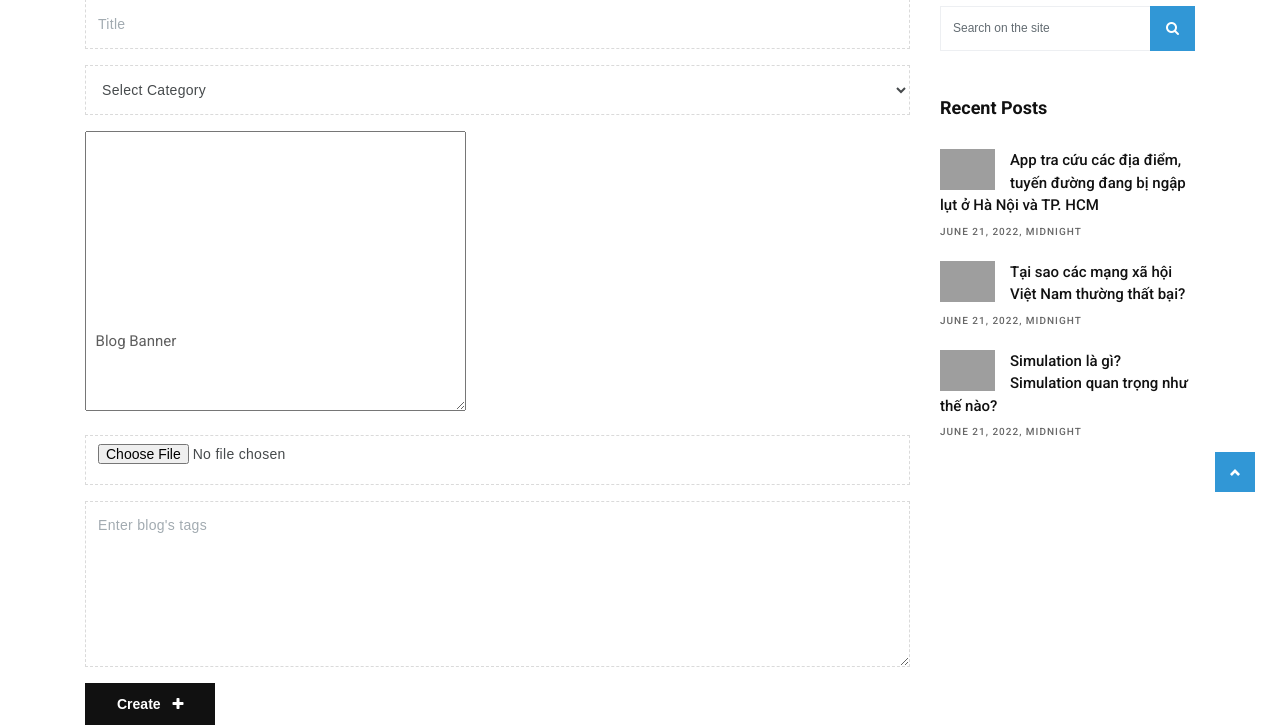
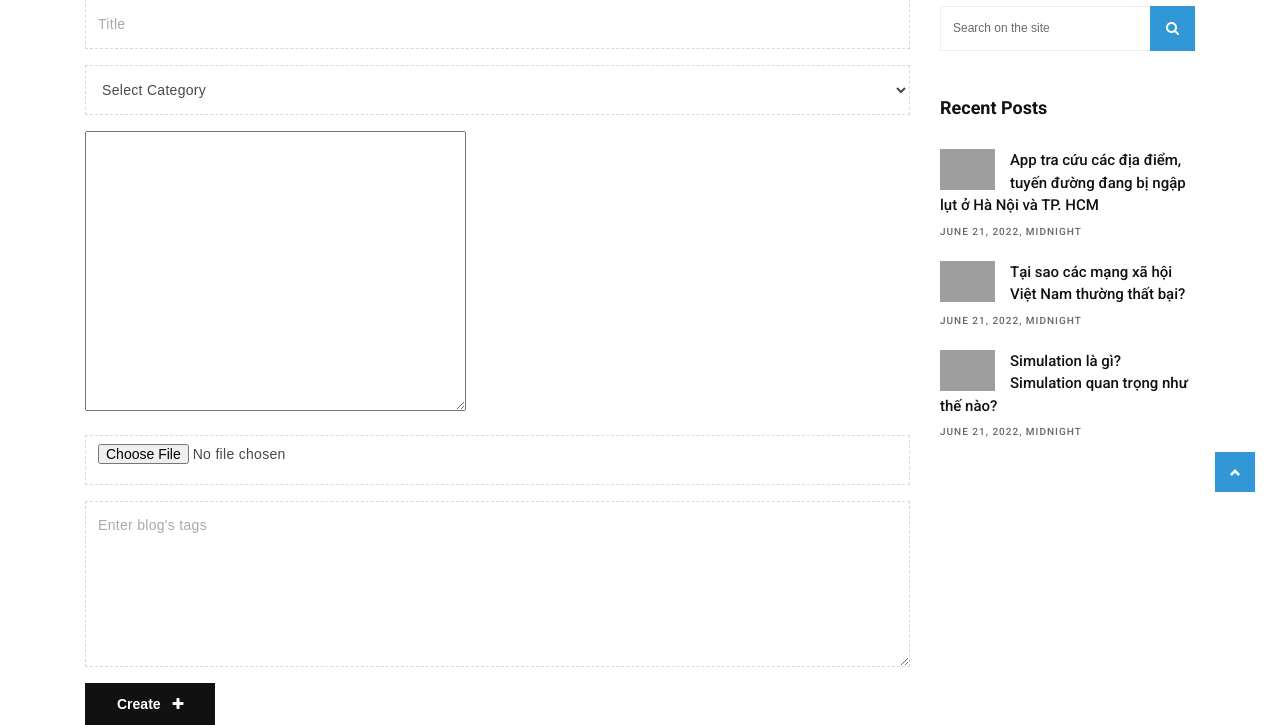
Before and after one commit to Marco24082001/Blog-Management, a Django app: page /blog/create in a window 1280 px wide. Shown: the part 408-1133 px from the top of the page. Run offline with Django 4.2, Linux system fonts and the light colour scheme; data comes from the database, SQL or seed files in the repository; some libraries are stand-ins or nearby versions; grey boxes are pictures that could not be loaded.

Commit message:
rm blog banner

```diff
--- a/blog_website/templates/create_blog.html
+++ b/blog_website/templates/create_blog.html
@@ -31,7 +31,6 @@
                                     {{form.description|safe}}
                                 </div>
                                 <div class="form-group">
-                                    <label for="formFile" class="form-label">Blog Banner</label>
                                     <input name="banner" class="form-control" type="file" >
                                     <span class="text-danger py-1">{{form.banner.errors}}</span>
                                 </div>
--- a/blog_website/templates/update_blog.html
+++ b/blog_website/templates/update_blog.html
@@ -31,7 +31,6 @@
                                     {{form.description|safe}}
                                 </div>
                                 <div class="form-group">
-                                    <label for="formFile" class="form-label">Blog Banner</label>
                                     <input name="banner" value="{{form.instance.banner.url}}" class="form-control" type="file" >
                                     <span class="text-danger py-1">{{form.banner.errors}}</span>
                                 </div>
```
